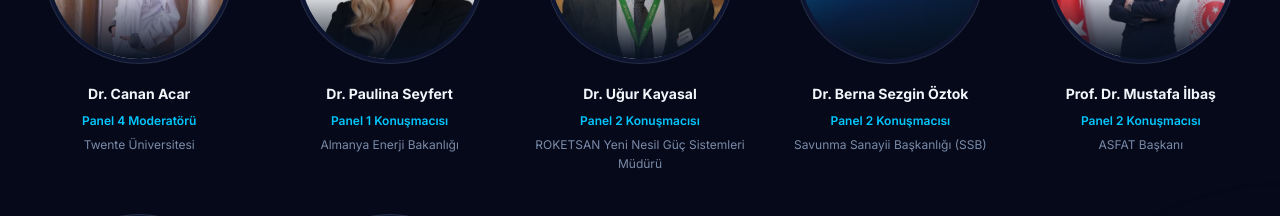
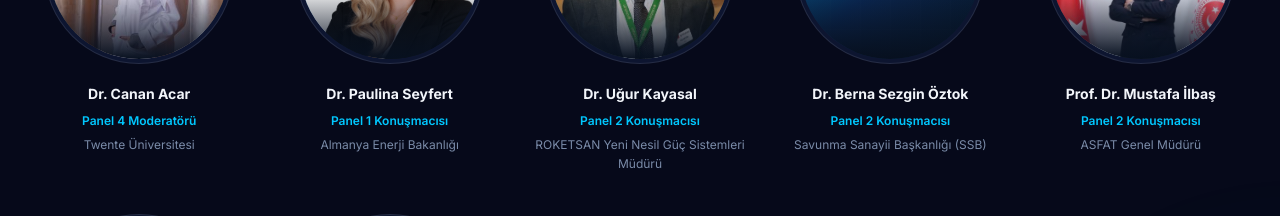
Before and after one commit to turkesdedeci/h2zirve, a Next.js app: page / in a window 1280 px wide. Shown: the part 6500-6716 px from the top of the page. Built offline with nearby package versions, Linux system fonts and the light colour scheme.

Commit message:
ASFAT unvanını düzelt

```diff
--- a/src/components/Speakers.tsx
+++ b/src/components/Speakers.tsx
@@ -88,7 +88,7 @@ const speakers: Speaker[] = [
   {
     name: "Prof. Dr. Mustafa İlbaş",
     role: "Panel 2 Konuşmacısı",
-    affiliation: "ASFAT Başkanı",
+    affiliation: "ASFAT Genel Müdürü",
     initials: "Mİ",
     photo: "/speakers/mustafa-ilbas-x.jpg",
   },
```
